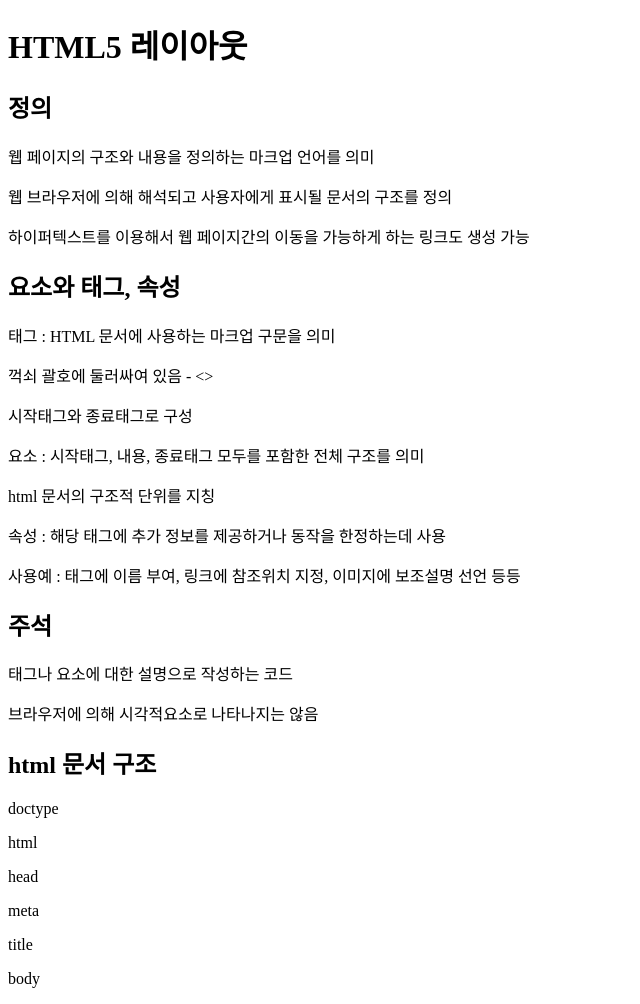
After one commit to gongbu22/frontends, a FastAPI app: template views/templates/html/01layout.html in a window 1280 px wide. The commit adds this page. Shown: the whole page, without its empty margins (0-640 px from the left). Run offline with FastAPI, Linux system fonts and the light colour scheme; the template is opened without the code that fills it, so the values that code supplies are empty; parts of the project's set-up code (start-up, migrations or seed data) failed here and were passed over.

Commit message:
html5 - 태그, 요소, 속성, 문서구조

```diff
--- a/main.py
+++ b/main.py
@@ -3,6 +3,7 @@ from starlette.responses import HTMLResponse
 from starlette.templating import Jinja2Templates
 
 from app.routes.css import css_router
+from app.routes.emp import emp_router
 from app.routes.html import html_router
 from app.routes.jscript import jscript_router
 from app.routes.sungjuk import sungjuk_router
@@ -15,6 +16,7 @@ app.include_router(sungjuk_router, prefix='/sungjuk')
 app.include_router(html_router, prefix='/html')
 app.include_router(css_router, prefix='/css')
 app.include_router(jscript_router, prefix='/js')
+app.include_router(emp_router, prefix='/emp')
 
 
 # index 라우트
--- /dev/null
+++ b/views/templates/html/01layout.html
@@ -0,0 +1,36 @@
+<!DOCTYPE html>
+<html lang="ko">
+<head>
+    <meta charset="UTF-8">
+    <title>HTML5 레이아웃</title>
+</head>
+<body>
+    <h1>HTML5 레이아웃</h1>
+    <h2>정의</h2>
+    <p>웹 페이지의 구조와 내용을 정의하는 마크업 언어를 의미</p>
+    <p>웹 브라우저에 의해 해석되고 사용자에게 표시될 문서의 구조를 정의</p>
+    <p>하이퍼텍스트를 이용해서 웹 페이지간의 이동을 가능하게 하는 링크도 생성 가능</p>
+
+    <h2>요소와 태그, 속성</h2>
+    <p>태그 : HTML 문서에 사용하는 마크업 구문을 의미</p>
+    <p>꺽쇠 괄호에 둘러싸여 있음 - <></p>
+    <p>시작태그와 종료태그로 구성</p>
+    <p>요소 : 시작태그, 내용, 종료태그 모두를 포함한 전체 구조를 의미</p>
+    <p>html 문서의 구조적 단위를 지칭</p>
+    <p>속성 : 해당 태그에 추가 정보를 제공하거나 동작을 한정하는데 사용</p>
+    <p>사용예 : 태그에 이름 부여, 링크에 참조위치 지정, 이미지에 보조설명 선언 등등</p>
+
+    <h2>주석</h2>
+    <!-- 이것은 주석입니다! -->
+    <p>태그나 요소에 대한 설명으로 작성하는 코드</p>
+    <p>브라우저에 의해 시각적요소로 나타나지는 않음</p>
+
+    <h2>html 문서 구조</h2>
+    <p>doctype</p>
+    <p>html</p>
+    <p>head</p>
+    <p>meta</p>
+    <p>title</p>
+    <p>body</p>
+</body>
+</html>
```
Also changed, not shown: app/routes/html.py (+9 -1 lines), views/templates/html/index.html (added, +13 -0 lines), views/templates/index.html (+2 -1 lines).
